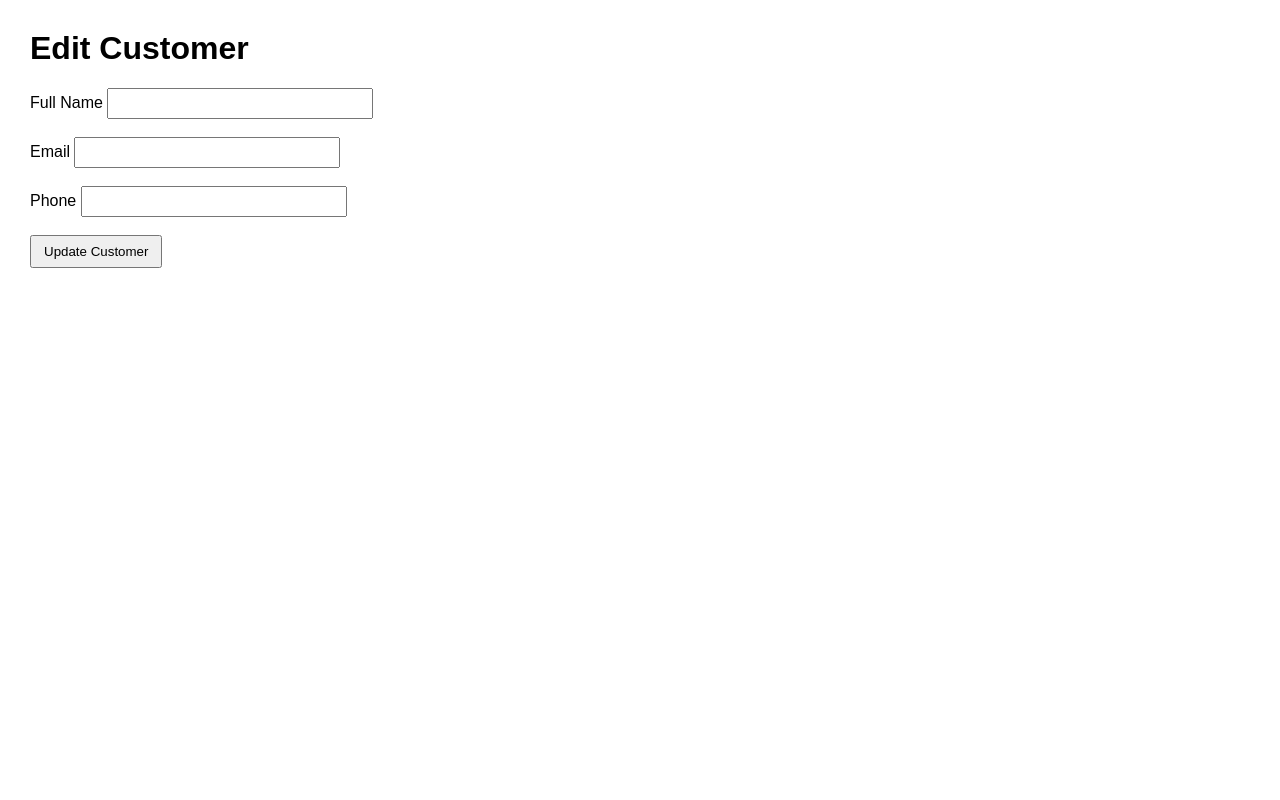
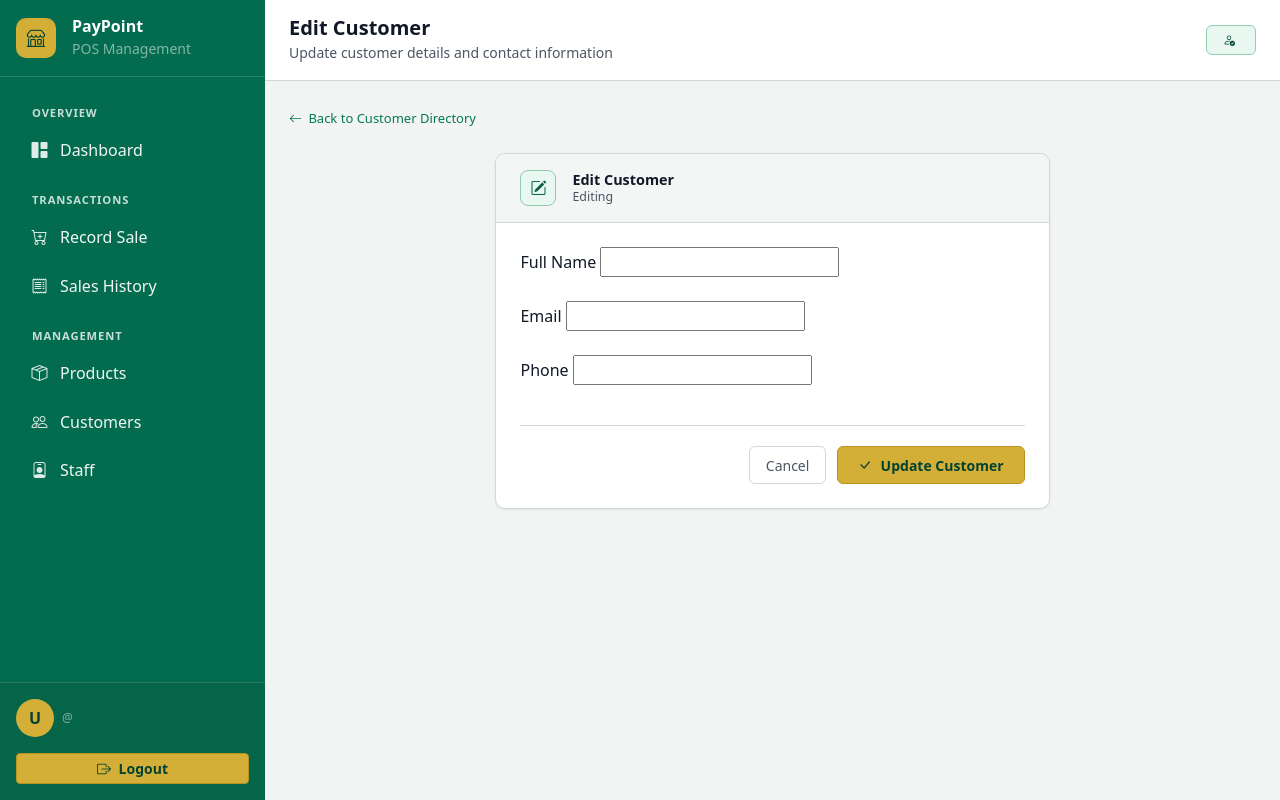
Before and after one commit to adelatongsonn/MVC-PayPoint, a Laravel app: template resources/views/customers/edit.blade.php in a window 1280 px wide. Run offline with Laravel 12, Linux system fonts and the light colour scheme; the template is opened without the code that fills it, so the values that code supplies are empty.

Commit message:
Refactor customer edit form layout and structure

```diff
--- a/resources/views/customers/edit.blade.php
+++ b/resources/views/customers/edit.blade.php
@@ -1,14 +1,49 @@
-@extends('layouts.app')
+@extends('layouts.pos')
+
+@section('title', 'Edit Customer — PayPoint')
+@section('page_title', 'Edit Customer')
+@section('page_subtitle', 'Update customer details and contact information')
 
 @section('content')
-    <h1>Edit Customer</h1>
+<div class="prod-form-root">
+    <div class="mb-4">
+        <a href="{{ route('customers.index') }}" class="prod-back-link">
+            <i class="bi bi-arrow-left" aria-hidden="true"></i>
+            <span>Back to Customer Directory</span>
+        </a>
+    </div>
 
-    <form method="POST" action="{{ route('customers.update', $customer) }}">
-        @csrf
-        @method('PUT')
+    <div class="row justify-content-center">
+        <div class="col-lg-8 col-xl-7">
+            <div class="prod-form-panel">
+                <div class="prod-form-panel-header">
+                    <div class="d-flex align-items-center gap-3">
+                        <span class="prod-form-icon-box">
+                            <i class="bi bi-pencil-square" aria-hidden="true"></i>
+                        </span>
+                        <div>
+                            <div class="prod-form-panel-title">Edit Customer</div>
+                            <div class="prod-form-panel-meta">Editing <strong>{{ $customer->full_name }}</strong></div>
+                        </div>
+                    </div>
+                </div>
 
-        @include('customers.form')
+                <div class="prod-form-body">
+                    <form method="POST" action="{{ route('customers.update', $customer) }}">
+                        @csrf
+                        @method('PUT')
+                        @include('customers.form')
 
-        <button type="submit">Update Customer</button>
-    </form>
+                        <div class="prod-form-footer flex-wrap">
+                            <a href="{{ route('customers.index') }}" class="btn prod-cancel-btn">Cancel</a>
+                            <button type="submit" class="btn btn-gold prod-submit-btn">
+                                <i class="bi bi-check-lg me-1" aria-hidden="true"></i> Update Customer
+                            </button>
+                        </div>
+                    </form>
+                </div>
+            </div>
+        </div>
+    </div>
+</div>
 @endsection
```
